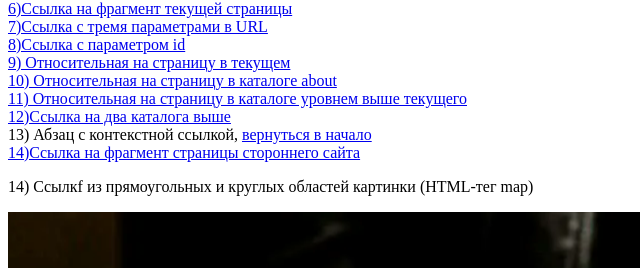
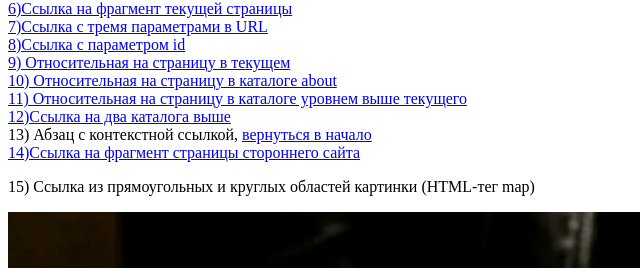
Before and after one commit to qqSnitch/qqSnitch.github.io, a plain HTML site: page index.html in a window 1280 px wide. Shown: the part 854-1122 px from the top of the page, 0-640 px from the left. Drawn offline with Linux system fonts and the light colour scheme.

Commit message:
Update index.html

```diff
--- a/index.html
+++ b/index.html
@@ -28,7 +28,7 @@
 <br>
 <a href="https://ru.wikipedia.org/wiki/HTML#Браузерные_войны">14)Cсылка на фрагмент страницы стороннего сайта</a>
 <br>
-<p>14) Cсылкf из прямоугольных и круглых областей картинки (HTML-тег map)</p>
+<p>15) Cсылка из прямоугольных и круглых областей картинки (HTML-тег map)</p>
  <img src="meme.png" alt = "meme" usemap = "#button">
  <map name="button">
    <area shape = "rect" coords = "720,450,980,540" href="https://www.youtube.com/watch?v=dQw4w9WgXcQ" alt="Красный квадрат">
```
